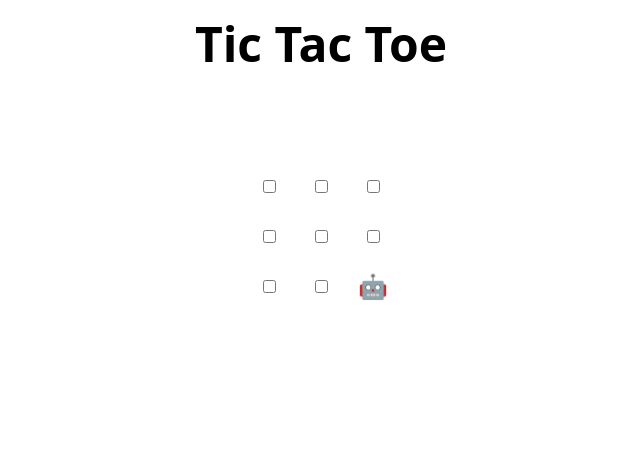
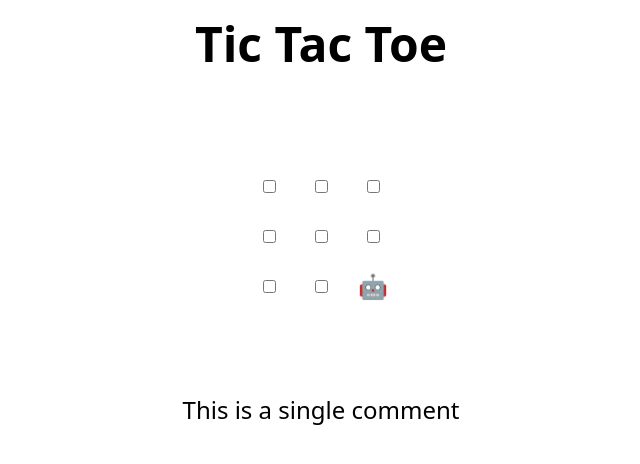
Before and after one commit to kelvinokumu/skills-review-pull-requests, a plain HTML site: page index.html in a window 1280 px wide. Shown: the whole page, without its empty margins (319-959 px from the left). Drawn offline with Linux system fonts and the light colour scheme.

Commit message:
Update index.html added a comment

```diff
--- a/index.html
+++ b/index.html
@@ -48,7 +48,7 @@
 </table>
 
 <h2 hidden>Game over, refresh to play again 🧑‍💻 🤖!</h2>
-
+This is a single comment
 <script>
   // Initialization
   const boxes = Array.from(document.querySelectorAll("td"));
```
